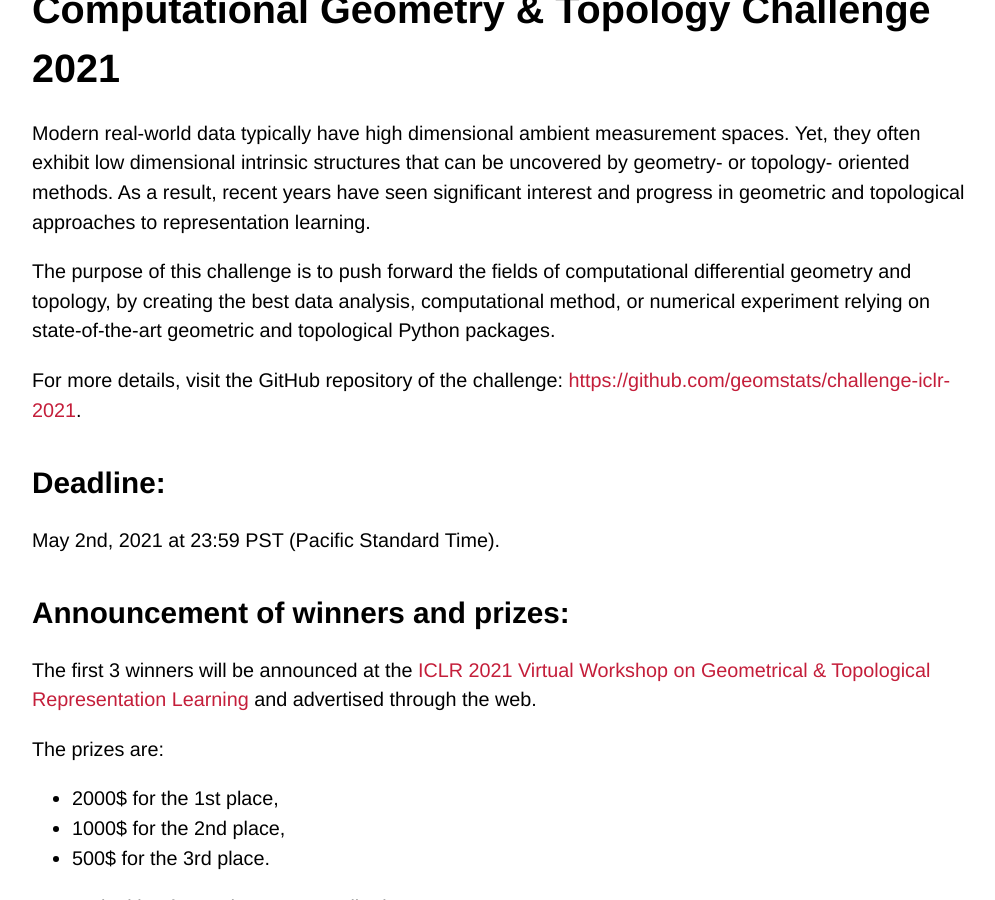
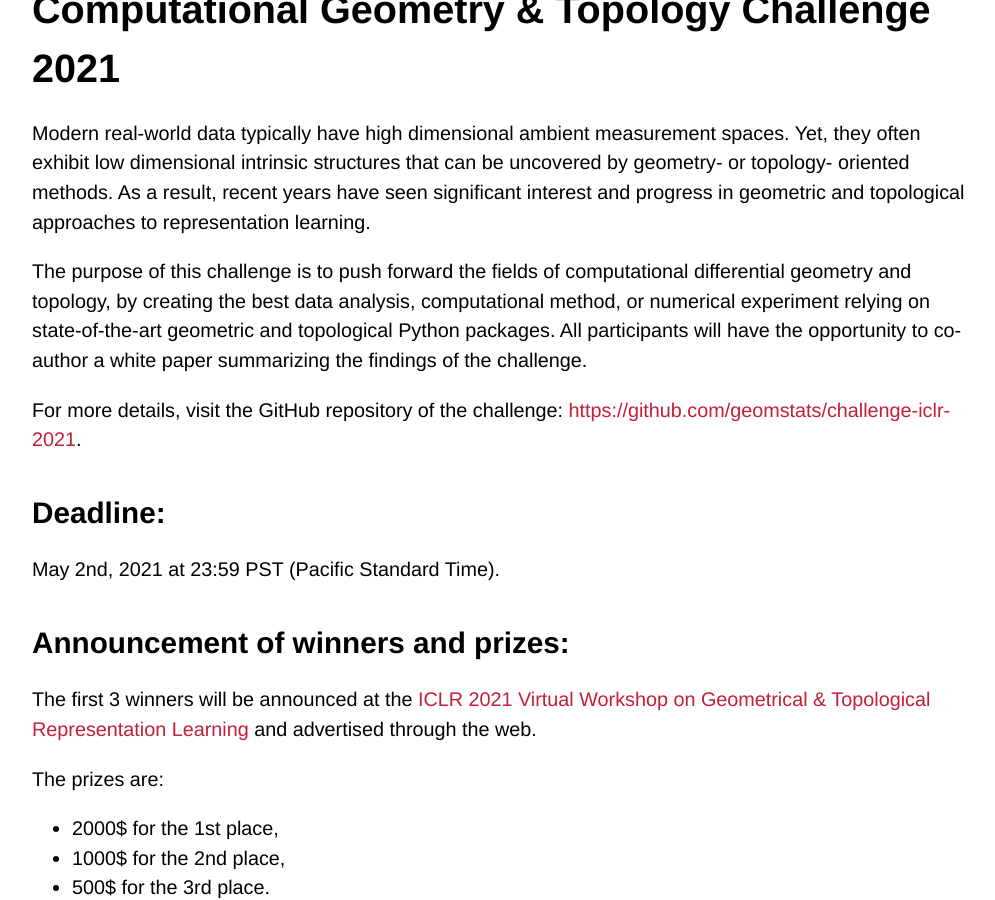
Before and after one commit to gt-rl/gt-rl.github.io, a Jekyll site: the page built from challenge.md, in a window 1280 px wide and 900 px high, scrolled down 484 px. Shown: the whole window, without its empty margins (140-1135 px from the left). Built offline with Jekyll 4.4.1, drawn with Linux system fonts in a browser that asks for light colours; some web fonts are replaced; our own code applies the rules of GitHub Pages for plain Markdown files.

Commit message:
Updated challenge website

```diff
--- a/challenge.md
+++ b/challenge.md
@@ -6,7 +6,7 @@ layout: default
 
 Modern real-world data typically have high dimensional ambient measurement spaces. Yet, they often exhibit low dimensional intrinsic structures that can be uncovered by geometry- or topology- oriented methods. As a result, recent years have seen significant interest and progress in geometric and topological approaches to representation learning.
 
-The purpose of this challenge is to push forward the fields of computational differential geometry and topology, by creating the best data analysis, computational method, or numerical experiment relying on state-of-the-art geometric and topological Python packages.
+The purpose of this challenge is to push forward the fields of computational differential geometry and topology, by creating the best data analysis, computational method, or numerical experiment relying on state-of-the-art geometric and topological Python packages. All participants will have the opportunity to co-author a white paper summarizing the findings of the challenge.
 
 For more details, visit the GitHub repository of the challenge: [https://github.com/geomstats/challenge-iclr-2021](https://github.com/geomstats/challenge-iclr-2021).
 
```
